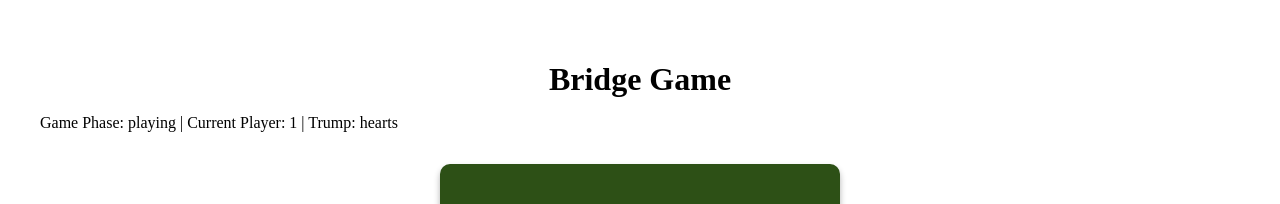
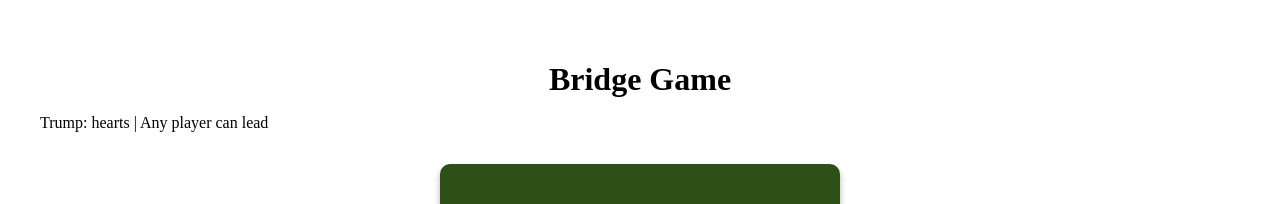
Before and after one commit to bruteforce774/DeckOfCards, a Vue app: page / in a window 1280 px wide. Shown: the top 204 px of the page. Built offline with nearby package versions, Linux system fonts and the light colour scheme.

Commit message:
fix logic and display

```diff
--- a/src/App.vue
+++ b/src/App.vue
@@ -97,7 +97,15 @@ function handleCardClick(card, playerId) {
     <h1>Bridge Game</h1>
 
     <div v-if="game.gamePhase !== 'setup'">
-      <p>Game Phase: {{ game.gamePhase }} | Current Player: {{ game.currentPlayer }} | Trump: {{ game.contract?.trump }}</p>
+      <p>
+        Trump: {{ game.contract?.trump }} |
+        <span v-if="game.currentTrick.cards.length === 0 || game.currentTrick.cards.length === 4">
+          Any player can lead
+        </span>
+        <span v-else>
+          Current Player: {{ game.currentPlayer }}
+        </span>
+      </p>
     </div>
 
     <TrickDisplay v-if="game.gamePhase === 'playing' || game.gamePhase === 'trickComplete'" />
@@ -111,7 +119,7 @@ function handleCardClick(card, playerId) {
             :key="card.id"
             :suit="card.suit"
             :rank="card.rank"
-            :clickable="hand.playerId === game.currentPlayer && game.gamePhase === 'playing'"
+            :clickable="(game.currentTrick.cards.length === 0 || game.currentTrick.cards.length === 4 || hand.playerId === game.currentPlayer) && game.gamePhase === 'playing'"
             @card-click="handleCardClick(card, hand.playerId)"
           />
         </template>
--- a/src/stores/gameStore.js
+++ b/src/stores/gameStore.js
@@ -145,12 +145,10 @@ export const useGameStore = defineStore('game', () => {
     if (currentTrick.value.cards.length === 1) {
       currentTrick.value.leadPlayerId = playerId;
       currentTrick.value.leadSuit = card.suit;
-    }
-
-    // If trick is complete (4 cards), don't advance turn yet
-    // Wait for next card click to start new trick
-    if (currentTrick.value.cards.length < 4) {
-      // Advance to next player
+      // Set current player to the one after the leader
+      currentPlayer.value = (playerId % 4) + 1;
+    } else if (currentTrick.value.cards.length < 4) {
+      // Advance to next player (only if trick not complete)
       currentPlayer.value = (currentPlayer.value % 4) + 1;
     }
   }
```
